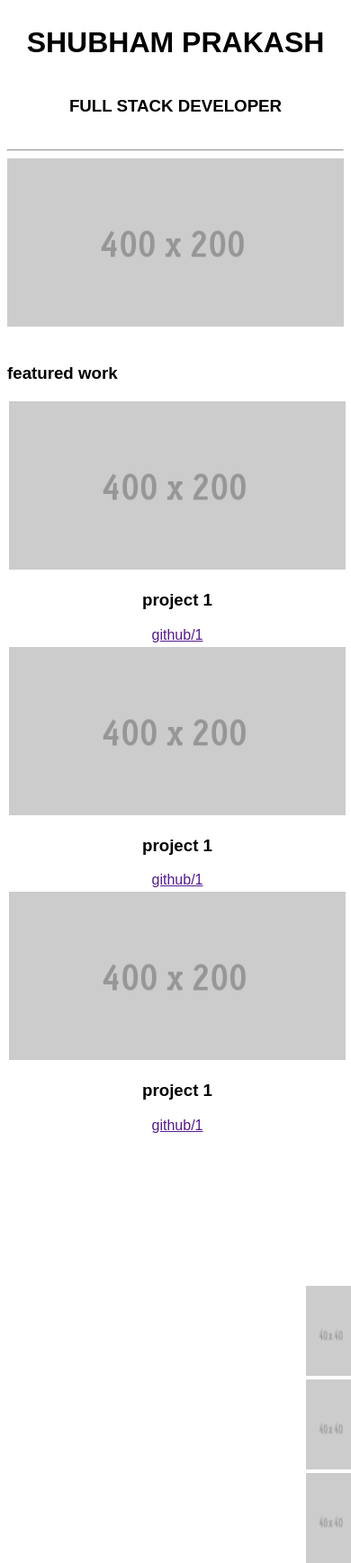
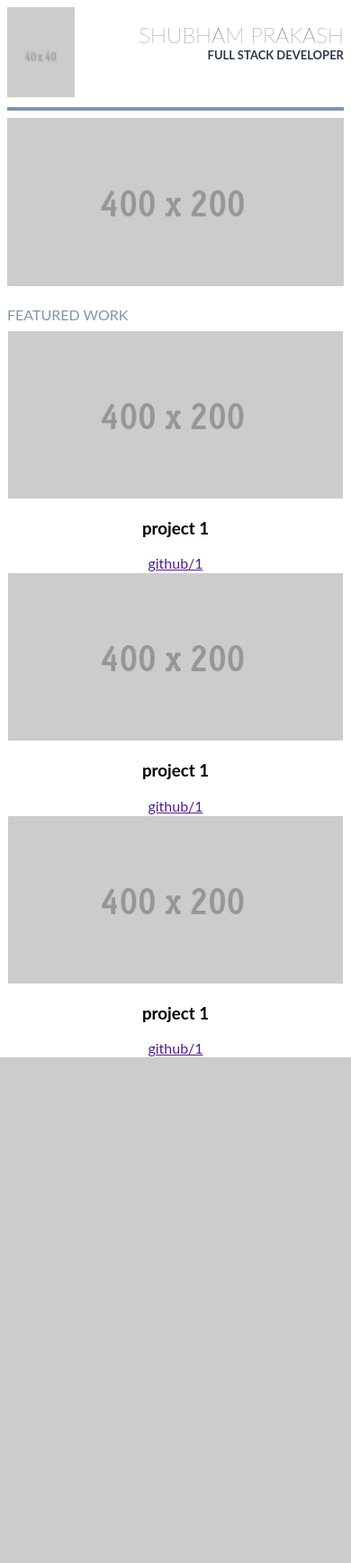
Before and after one commit to shubhamPrakashJha/Portfolio, a PHP site: page / in a window 390 px wide. Shown: the whole page at 90% size. After the commit the page ends 1175 px from the top, so only its background shows below. Run offline with PHP 8.4, Linux system fonts and the light colour scheme.

Commit message:
adding Responsivity using flex and flex wrap

```diff
--- a/CSS/main.css
+++ b/CSS/main.css
@@ -1,92 +1,110 @@
 * {
     box-sizing: border-box;
-    font-family: 'Source Sans Pro', sans-serif;
+    font-family: 'Lato', sans-serif;
 }
 figure, img, section{
     max-width: 100%;
     margin: 0;
 }
 
-body{
+/*Header stylel*/
+header h1{
+    margin-bottom: 0;
+    font-size: xx-large;
+    color: #2d3c49;
+    font-weight: 100;
+}
 
+header h3, h3{
+    margin-top: 0;
+    font-size: medium;
+    color: #2d3c49;
+    font-weight: bolder;
 }
-aside{
-    width: 15%;
-    float: right;
+
+.header{
+    display: inline-flex;
+    flex-wrap: wrap;
+    height: 100px;
+    width: 100%;
 }
-aside img{
-    width:100px;
-    height:100px;
-    position: relative;
-    top:167px;
-    left: 25%;
+
+.logo{
+    width: 20%;
+    order: 1;
 }
-main{
-    width: 85%;
-    float: right;
+
+.name{
+    width: 80%;
+    order:2;
+    text-align: right;
 }
-@media screen and (max-width: 1024px){
-    main{
-        width: 100%;
-    }
-    aside{}
-}
-.container{
-    padding: 100px;
-}
-.header__title{
+
+.header_subtitle{
     display: inline-block;
-    width:70%;
     float: right;
     text-align: right;
 }
-.header{
-    height: 150px;
-}
-.header_subtitle{
-    display: inline-block;
-    width: 70%;
-    float: right;
-    text-align: right;
-}
-@media screen and (max-width: 617px){
-    .header__logo{
-        display: none;
+@media screen and (max-width: 425px){
+    .header_subtitle{
+        font-size: small;
     }
     .header__title{
-        width:100%;
+        font-size: x-large;
+    }
+    .projects{
+        font-size: inherit;
+    }
+}
+hr{
+    border-width: 2px;
+    border-style: solid;
+    border-color: #7d97ad
+}
+
+article h3{
+    color: #7d97ad;
+    margin-bottom: 8px;
+    font-size: xx-large;
+    font-weight: initial;
+}
+
+.container{
+    display: inline-block;
+    float: left;
+}
+
+.box{
+    width:100%;
+    text-align: center;
+    padding: 1px;
+}
+
+
+@media screen and (min-width: 425px){
+    .container{
+        display: inline-flex;
+        flex-wrap: wrap;
+    }
+
+    .box{
+        height:150px;
+        width:33.33%;
         text-align: center;
     }
-    .header_subtitle{
-        width:100%;
-        text-align: center;
-    }
+
 }
 .header__logo{
     position: relative;
     top: auto;
-    width: 150px;
-    height: 150px;
+    width: 100px;
+    height: 100px;
     float: left;
 }
 hr{
     width: 100%;
 }
-.left{
-    float: left;
-}
 
-.project{
-    display: inline-block;
-    width: 400px;
-    max-width: 100%;
-    height: inherit;
-    margin: 2px;
-    float: left;
-}
 .main_picture{
     width: 100%;
 }
-figcaption{
-    text-align: center;
-}
--- a/index.html
+++ b/index.html
@@ -13,8 +13,10 @@
 <main>
 
     <header class="header">
-        <div class="header__inner">
-            <figure><img class="header__logo" src="image/40X40.gif" alt="iconic view of a cityscape"></figure>
+        <div class="header_box logo">
+            <img class="header__logo" src="image/40X40.gif" alt="iconic view of a cityscape">
+        </div>
+        <div class="header_box name">
             <h1 class="header__title">SHUBHAM PRAKASH</h1>
             <h3 class="header_subtitle">FULL STACK DEVELOPER</h3>
         </div>
@@ -25,8 +27,9 @@
             <img src="image/400X200.gif" alt="main picture" class="main_picture">
         </figure>
         <br>
-        <h3>featured work</h3>
-        <section class="left project">
+        <h3 class="projects">FEATURED WORK</h3>
+        <div class="container">
+            <section class="box">
                 <figure>
                     <img src="image/400X200.gif" alt="project">
                     <figcaption>
@@ -35,7 +38,7 @@
                     </figcaption>
                 </figure>
             </section>
-        <section class="left project">
+            <section class="box">
                 <figure>
                     <img src="image/400X200.gif" alt="project">
                     <figcaption>
@@ -44,7 +47,7 @@
                     </figcaption>
                 </figure>
             </section>
-        <section class="left project">
+            <section class="box">
                 <figure>
                     <img src="image/400X200.gif" alt="project">
                     <figcaption>
@@ -53,13 +56,7 @@
                     </figcaption>
                 </figure>
             </section>
+        </div>
     </article>
 </main>
-<aside>
-    <img src="image/40X40.gif">
-    <img src="image/40X40.gif">
-    <img src="image/40X40.gif">
-</aside>
-
 </body>
-</html>
```
Lines whose indentation alone changed are shown as unchanged.
